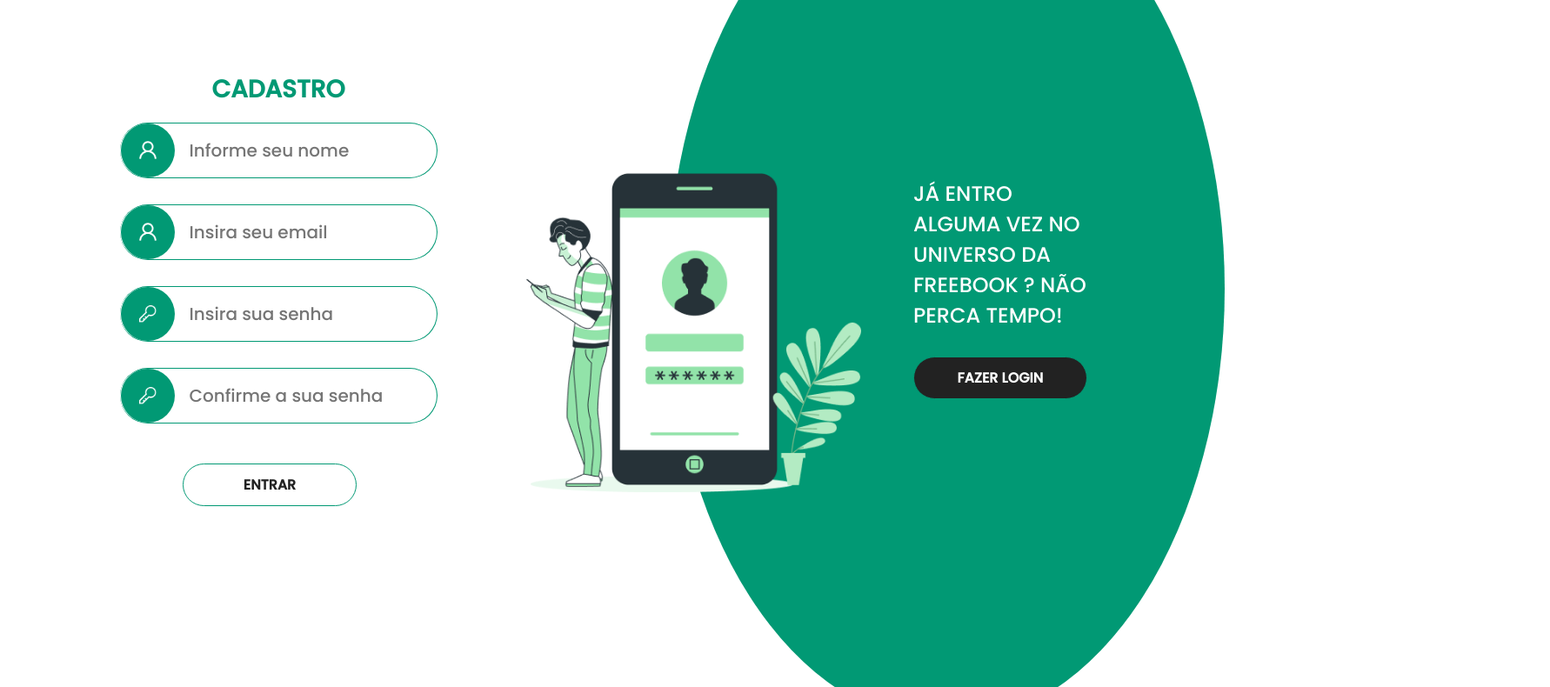
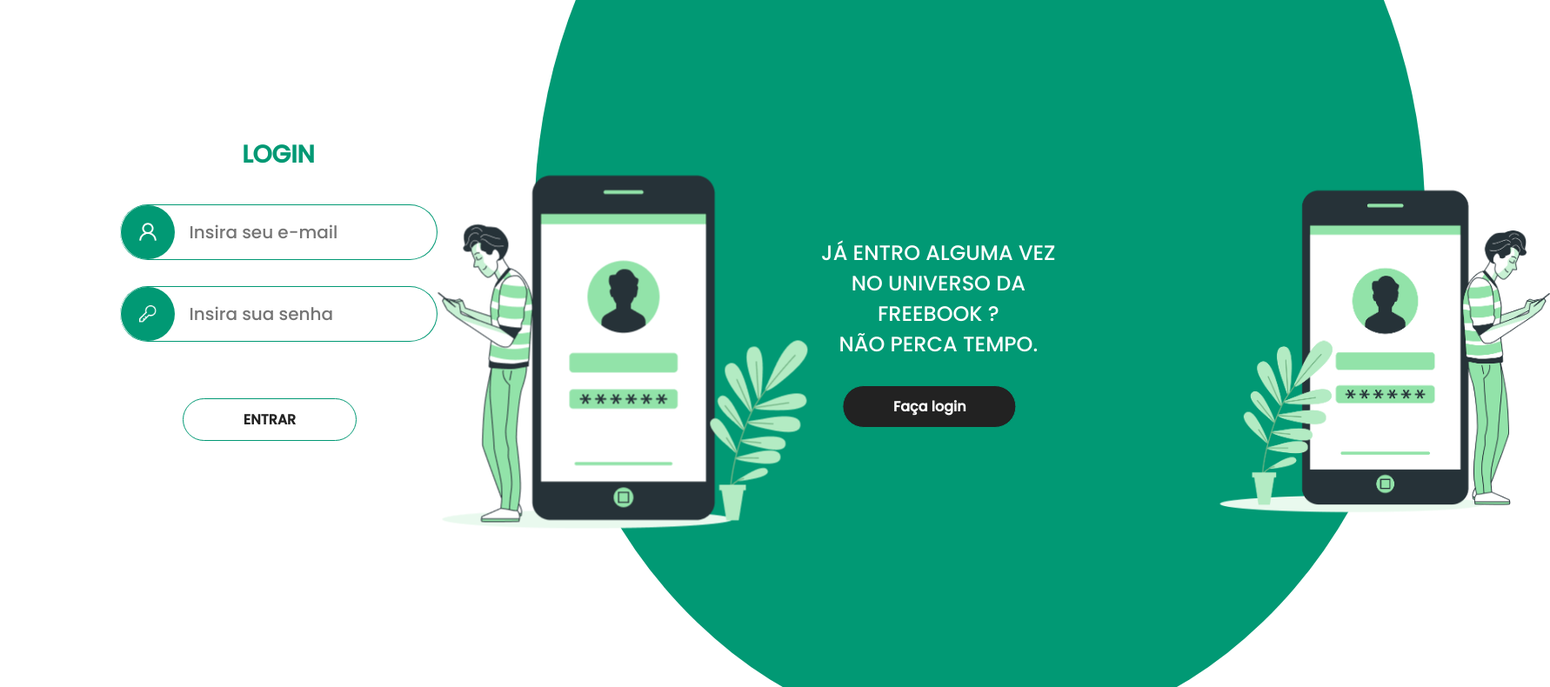
Before and after one commit to PedroRCSilva/FREE-BOOK, a plain HTML site: page login-cadastro.html in a window 1280 px wide. Shown: the part 68-858 px from the top of the page at 87% size, 1782 px wide, since content can reach past the window. Drawn offline with Linux system fonts and the light colour scheme.

Commit message:
ADD: ADICIONANDO TELA COM LÓGICA JS LOGIN/CADASTRO

```diff
--- a/css/login-cadastro.css
+++ b/css/login-cadastro.css
@@ -4,16 +4,19 @@
 
 header {
   position: fixed;
+  z-index: 9999;
 }
 
 .principal {
+  width: 100%;
   height: 100vh;
 }
 
 .principal .container {
   width: 100%;
+  display: flex;
+}
 
-}
 .content-text {
   display: flex;
   align-items: center;
@@ -29,11 +32,13 @@
   align-items: center;
   flex-direction: column;
   justify-content: space-between;
+  transition: 1s;
 }
 
-.cadastro{
-  height: 500px!important;
+.cadastro {
+  height: 500px !important;
 }
+
 .content-text form h2 {
   font-size: 28px;
   text-align: center;
@@ -51,16 +56,15 @@
   width: 62px;
   border-radius: 50px;
   z-index: 0;
- transform: translate(1px,1px);
+  transform: translate(1px, 1px);
   display: flex;
   justify-content: center;
- align-items: center;
- background-color: #019974;
+  align-items: center;
+  background-color: #019974;
 }
-
 .content-text .input label img {
   width: 20px;
-display: block;
+  display: block;
 }
 
 .content-text .input input {
@@ -70,45 +74,82 @@
   font-size: 20px;
   padding: 10px 30px 10px 80px;
   border-radius: 50px;
-  border-left: none ;
+  border-left: none;
 }
-.content-img {
-  flex: 1;
-  height: 100%;
-  flex-direction: row;
-  justify-content: space-between;
+
+.text {
+  text-align: center;
+  opacity: 0;
+  position: absolute;
+  bottom: 30%;
+  right: 35%;
+  color: #222;
+  z-index: 9999;
+  width: 300px;
+  transition: 0.5s;
+}
+.text2 {
+  text-align: center;
+  width: 300px;
+  z-index: 9999;
+  position: absolute;
+  bottom: 30%;
+  right: 40%;
+  color: #222;
+  transition: 0.5s;
+}
+.active .text {
+  opacity: 100%;
+}
+.active .text2 {
+  opacity: 0;
 
 }
-.content-img .text {
-  flex: 2;
-  padding: 0 10px;
+.active .img:nth-child(1) {
+  opacity: 0;
 }
 
-.text>p{
+.text p,
+.text2 p {
+  font-size: 1.5em;
   color: #fff;
-}
-.text p {
-  font-size: 1.5em;
   margin-bottom: 30px;
 }
 
-.text button{
+.text button,
+.text2 button {
   background-color: #222;
   color: #fff;
 }
 .img {
-  flex: 1;
-  transform: translate(-50px, 50px);
+  position: absolute;
+  z-index: 99;
 }
+.img:nth-child(1) {
+  opacity: 1;
+  transition: 1s;
+  transform: translate(-10vw, 120%);
+}
+
+.img:nth-child(2) {
+  transform: translate(60vw, 139%);
+  width: 400px;
+}
+
 .content-img .img img {
   width: 400px;
 }
+
 .bool {
+  transform: translate(60%, -90%);
   position: absolute;
-  width: 50%;
-  height: 1000px;
-  z-index: -999;
-  right: -10%;
+  width: 80%;
+  height: 1200px;
   border-radius: 50%;
   background-color: #019974;
+  transition: 3s;
 }
+
+.active {
+  transform: translate(-35%, -90%);
+}
--- a/css/style.css
+++ b/css/style.css
@@ -292,7 +292,6 @@
   background-color: #019974;
   cursor: pointer;
   color: #fff;
-
 }
 
 .btn-carrossel {
--- /dev/null
+++ b/js/script.js
@@ -0,0 +1,16 @@
+const formCadastro=document.querySelector(".cadastro");
+const formLogin = document.querySelector(".login");
+const boll = document.querySelector(".bool")
+const imgVector = document.querySelector(".img");
+const btn= document.querySelectorAll(".btn");
+const contentText= document.querySelector(".text");
+const div=document.querySelector(".principal .container")
+const img = document.querySelector(".content-img");
+
+btn[0].addEventListener("click",()=>{
+  boll.classList.toggle("active");
+})
+
+btn[1].addEventListener("click",()=>{
+  boll.classList.toggle("active");
+})
--- a/login-cadastro.html
+++ b/login-cadastro.html
@@ -21,87 +21,97 @@
         <ul>
           <li><a href="index.html">Home</a></li>
           <li><a href="sobre-nos.html">Sobre nós</a></li>
-          <li><a href="cadastro.html">Cadastro</a></li>
+          <li><a href="login-cadastro.html">Cadastro</a></li>
           <li><a href="login.html">Login</a></li>
         </ul>
       </nav>
     </div>
   </header>
-
   <section class="principal">
     <div class="container">
       <div class="content-text">
-        <!-- <form action="">
+        <form action="" class="login">
           <h2>LOGIN</h2>
           <div class="campos">
             <div class="input">
               <label>
                 <img src="img/user.png" alt="">
               </label>
-              <input type="email" name="" id="" placeholder="Insira seu e-mail">
+              <input type="email" name="" placeholder="Insira seu e-mail">
 
             </div>
             <div class="input">
               <label>
                 <img src="img/passoword.png" alt="">
               </label>
-              <input type="password" name="" id="" placeholder="Insira sua senha">
+              <input type="password" name="" placeholder="Insira sua senha">
             </div>
           </div>
-          <button disabled="disabled">ENTRAR</button>
-        </form> -->
+          <button type="button">ENTRAR</button>
+        </form>
+      </div>
 
-        <form action="" class="cadastro">
+      <div class="content-text">
+        <form action="" class="cadastro ">
           <h2>CADASTRO</h2>
           <div class="campos">
             <div class="input">
               <label>
                 <img src="img/user.png" alt="">
               </label>
-              <input type="text" name="" id="" placeholder="Informe seu nome">
-
-            </div>
-            <div class="input">
-              <label>
-                <img src="img/user.png" alt="">
-              </label>
-              <input type="email" name="" id="" placeholder="Insira seu email">
-            </div>
-
-            <div class="input">
-              <label>
-                <img src="img/passoword.png" alt="">
-              </label>
-              <input type="password" name="" id="" placeholder="Insira sua senha">
+              <input type="email" name="" placeholder="Insira seu nome">
 
             </div>
             <div class="input">
               <label>
                 <img src="img/passoword.png" alt="">
               </label>
-              <input type="password" name="" id="" placeholder="Confirme a sua senha">
+              <input type="email" name="" placeholder="Insira seu email">
+            </div>
+          </div>
+          <div class="input">
+            <label>
+              <img src="img/user.png" alt="">
+            </label>
+            <input type="password" name="" placeholder="Crie um senha">
 
           </div>
+          <div class="input">
+            <label>
+              <img src="img/passoword.png" alt="">
+            </label>
+            <input type="password" name="" placeholder="Confirme a sua senha">
           </div>
-          <button disabled="disabled">ENTRAR</button>
+          <button type="button">CADASTRAR</button>
         </form>
       </div>
-      <div class="content-img">
+
+
+    </div>
+  </section>
+
+  <div class="bool">
 
     <div class="img">
       <img src="img/cel-login-revert.png" alt="">
     </div>
-        <div class="text">
-          <p>JÁ ENTRO ALGUMA VEZ NO UNIVERSO DA FREEBOOK ?
-            NÃO PERCA TEMPO!
-          </p>
-          <button>FAZER LOGIN</button>
+    <div class="img">
+      <img src="img/cel-login.png"">
     </div>
-        <div class="bool">
-
+    <div class=" text">
+      <p>NUNCA ENTRO NO UNIVERSO DA FREEBOOK?<br> FAÇA SEU CADASTRO</p>
+      <button class="btn">Cadastre-se</button>
     </div>
 
-
+    <div class="text2">
+      <p>JÁ ENTRO ALGUMA VEZ NO UNIVERSO DA FREEBOOK ?
+        <br> NÃO PERCA TEMPO.
+      </p>
+      <button class="btn">Faça login</button>
     </div>
   </div>
-  </section>
+
+  <script src="js/script.js"></script>
+</body>
+
+</html>
```
Also changed, not shown: index.html (+1 -1 lines). Lines whose indentation alone changed are shown as unchanged.
